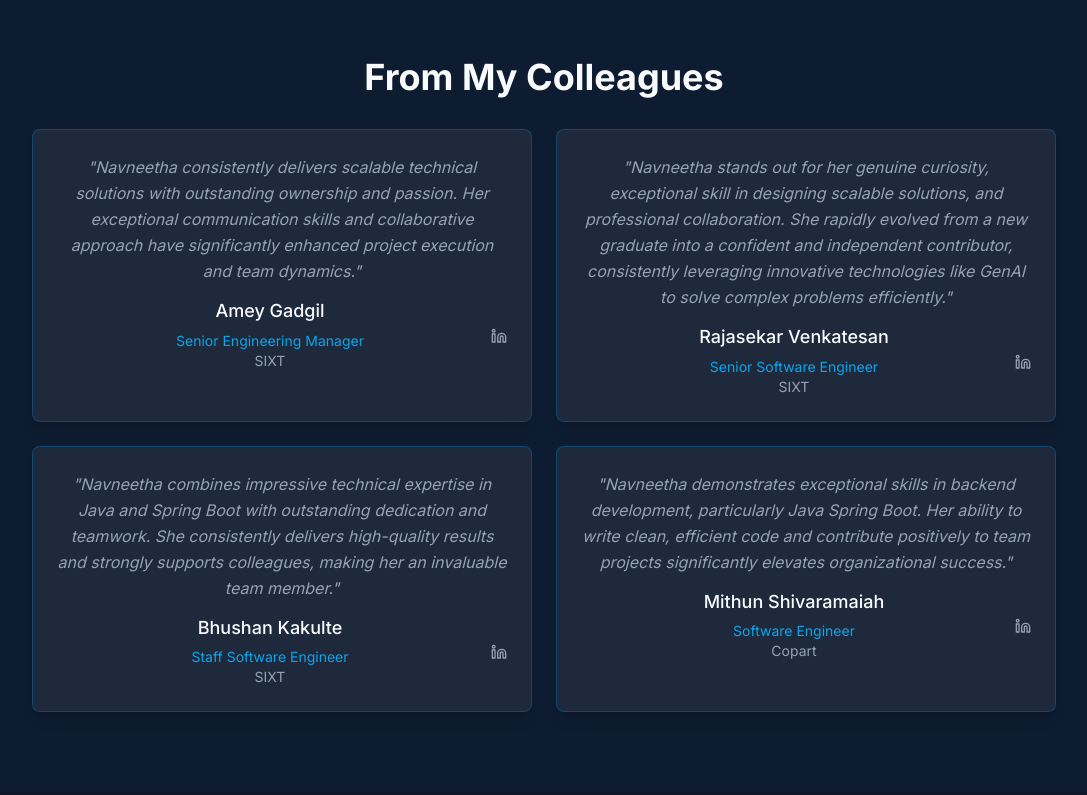
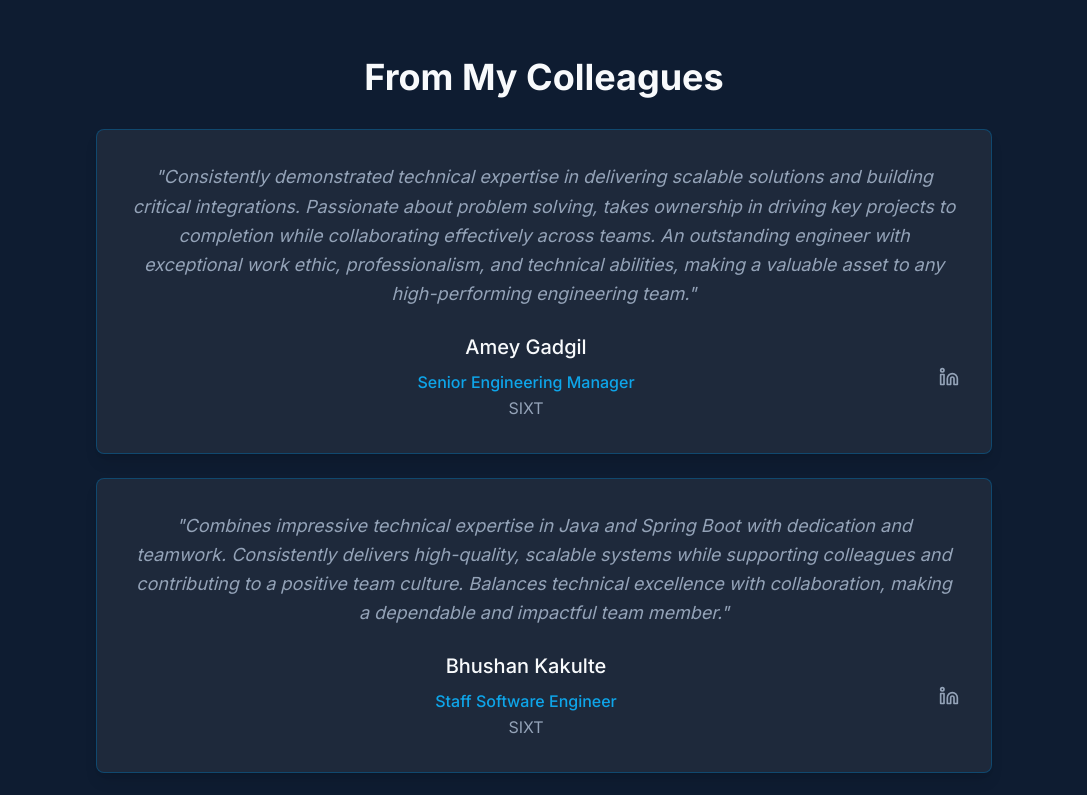
Before and after one commit to navneetha-rajan/navneetha-rajan.github.io, a Next.js app: page / in a window 1280 px wide. Shown: the part 3820-4615 px from the top of the page, without its empty margins (96-1183 px from the left). Built offline with nearby package versions, Linux system fonts and the light colour scheme.

Commit message:
Update testimonial content

```diff
--- a/app/page.tsx
+++ b/app/page.tsx
@@ -54,28 +54,28 @@ export default function Home() {
       name: "Amey Gadgil",
       role: "Senior Engineering Manager",
       company: "SIXT",
-      text: "Navneetha consistently delivers scalable technical solutions with outstanding ownership and passion. Her exceptional communication skills and collaborative approach have significantly enhanced project execution and team dynamics.",
+      text: "Consistently demonstrated technical expertise in delivering scalable solutions and building critical integrations. Passionate about problem solving, takes ownership in driving key projects to completion while collaborating effectively across teams. An outstanding engineer with exceptional work ethic, professionalism, and technical abilities, making a valuable asset to any high-performing engineering team.",
       linkedin: "https://www.linkedin.com/in/amey-gadgil"
+    },
+    {
+      name: "Bhushan Kakulte",
+      role: "Staff Software Engineer",
+      company: "SIXT",
+      text: "Combines impressive technical expertise in Java and Spring Boot with dedication and teamwork. Consistently delivers high-quality, scalable systems while supporting colleagues and contributing to a positive team culture. Balances technical excellence with collaboration, making a dependable and impactful team member.",
+      linkedin: "https://www.linkedin.com/in/bhushan-kakulte"
     },
     {
       name: "Rajasekar Venkatesan",
       role: "Senior Software Engineer",
       company: "SIXT",
-      text: "Navneetha stands out for her genuine curiosity, exceptional skill in designing scalable solutions, and professional collaboration. She rapidly evolved from a new graduate into a confident and independent contributor, consistently leveraging innovative technologies like GenAI to solve complex problems efficiently.",
+      text: "Stands out for genuine curiosity and the ability to quickly grasp complex systems. Breaks down business requirements into scalable, reliable solutions and has evolved into a strong, independent contributor. Actively leverages GenAI tools to solve challenges efficiently while maintaining high code quality and fostering collaboration within the team.",
       linkedin: "https://www.linkedin.com/in/rajasekar-venkatesan"
     },
     {
-      name: "Bhushan Kakulte",
-      role: "Staff Software Engineer",
+      name: "Mithun Shivaramiah",
+      role: "Software Engineer",
       company: "SIXT",
-      text: "Navneetha combines impressive technical expertise in Java and Spring Boot with outstanding dedication and teamwork. She consistently delivers high-quality results and strongly supports colleagues, making her an invaluable team member.",
-      linkedin: "https://www.linkedin.com/in/bhushan-kakulte"
-    },
-    {
-      name: "Mithun Shivaramaiah",
-      role: "Software Engineer",
-      company: "Copart",
-      text: "Navneetha demonstrates exceptional skills in backend development, particularly Java Spring Boot. Her ability to write clean, efficient code and contribute positively to team projects significantly elevates organizational success.",
+      text: "Demonstrates exceptional backend development skills, particularly in Java Spring Boot, building robust and efficient systems that meet high scalability demands. Writes clean, maintainable code and contributes positively to team projects, significantly boosting productivity and ensuring consistent delivery of organizational goals.",
       linkedin: "https://www.linkedin.com/in/mithun-shivaramaiah"
     }
   ]
@@ -479,41 +479,39 @@ export default function Home() {
             viewport={{ once: true }}
           >
             <h2 className="text-center">From My Colleagues</h2>
-            <div className="max-w-7xl mx-auto">
-              <div className="grid grid-cols-1 md:grid-cols-2 gap-6">
+            <div className="max-w-4xl mx-auto space-y-6">
               {testimonials.map((testimonial, index) => (
                 <motion.div
                   key={index}
-                    className="card-bg rounded-lg p-6 shadow-lg cursor-pointer transition-all duration-300 hover:scale-105 hover:shadow-xl hover:border-accent/50"
+                  className="card-bg rounded-lg p-8 shadow-lg cursor-pointer transition-all duration-300 hover:scale-105 hover:shadow-xl hover:border-accent/50"
                   initial={{ opacity: 0, y: 20 }}
                   whileInView={{ opacity: 1, y: 0 }}
                   transition={{ duration: 0.5, delay: index * 0.1 }}
                   viewport={{ once: true }}
                   whileHover={{ y: -5 }}
                 >
-                    <div className="mb-4">
-                      <p className="text-muted italic text-base leading-relaxed text-center">"{testimonial.text}"</p>
+                  <div className="mb-6">
+                    <p className="text-muted italic text-lg leading-relaxed text-center">"{testimonial.text}"</p>
                   </div>
                   <div className="flex items-center justify-between">
                     <div className="text-center flex-1">
-                        <h4>{testimonial.name}</h4>
-                        <p className="text-sm text-accent">{testimonial.role}</p>
-                        <p className="text-sm text-muted">{testimonial.company}</p>
+                      <h4 className="text-xl">{testimonial.name}</h4>
+                      <p className="text-accent font-medium">{testimonial.role}</p>
+                      <p className="text-muted">{testimonial.company}</p>
                     </div>
                     <motion.a
                       href={testimonial.linkedin}
                       target="_blank"
                       rel="noopener noreferrer"
-                        className="text-muted hover:text-accent transition-colors duration-200 ml-2"
+                      className="text-muted hover:text-accent transition-colors duration-200 ml-4"
                       whileHover={{ scale: 1.1 }}
                       whileTap={{ scale: 0.95 }}
                     >
-                        <Linkedin size={16} />
+                      <Linkedin size={20} />
                     </motion.a>
                   </div>
                 </motion.div>
               ))}
-              </div>
             </div>
           </motion.div>
         </div>
```
Lines whose indentation alone changed are shown as unchanged.
